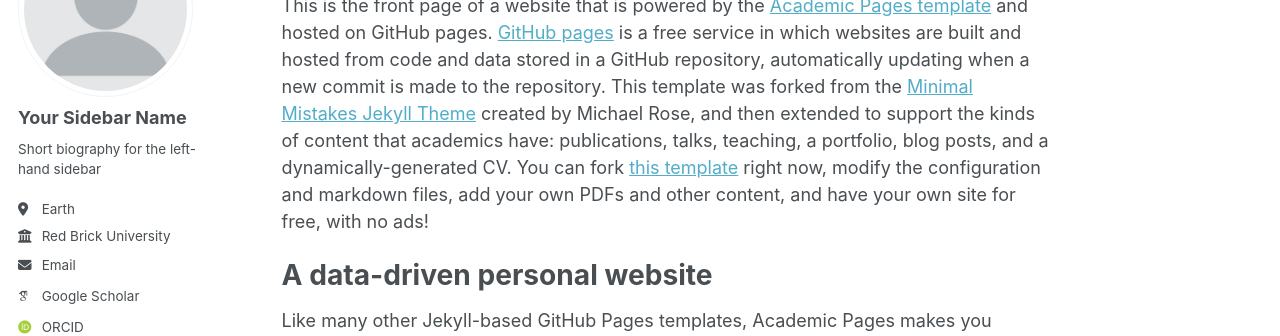
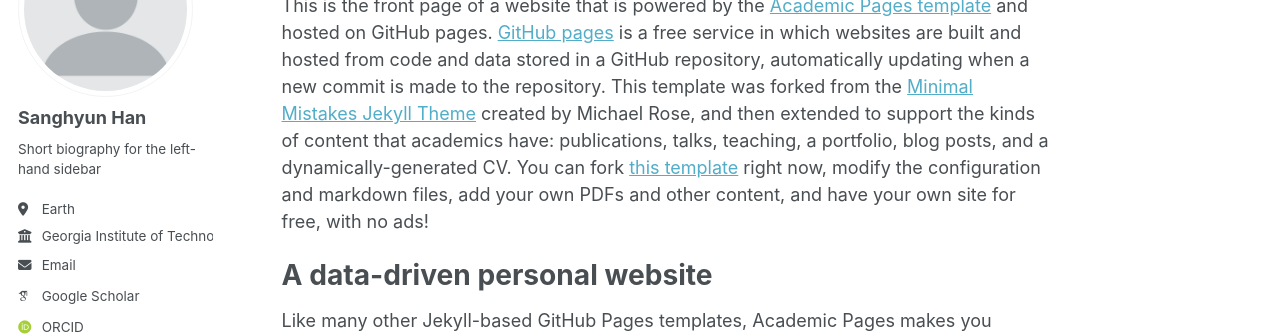
Before and after one commit to shan0113/sanghyun-han.github.io, a Jekyll site: the page built from _pages/about.md, in a window 1280 px wide. Shown: the part 177-513 px from the top of the page. Built offline with Jekyll 4.4.1, drawn with Linux system fonts in a browser that asks for light colours; some web fonts are replaced.

Commit message:
_config.yml

```diff
--- a/_config.yml
+++ b/_config.yml
@@ -23,13 +23,13 @@ repository               : "academicpages/academicpages.github.io"
 author:
   # Biographic information
   avatar           : "profile.png"
-  name             : "Your Sidebar Name"
+  name             : "Sanghyun Han"
   pronouns         : # example: "she/her"
   bio              : "Short biography for the left-hand sidebar"
   location         : "Earth"
-  employer         : "Red Brick University"
+  employer         : "Georgia Institute of Technology"
   uri              : # URL
-  email            : "none@example.org"
+  email            : "shhan@gatech.edu"
 
   # Academic websites
   academia         : # URL
```
